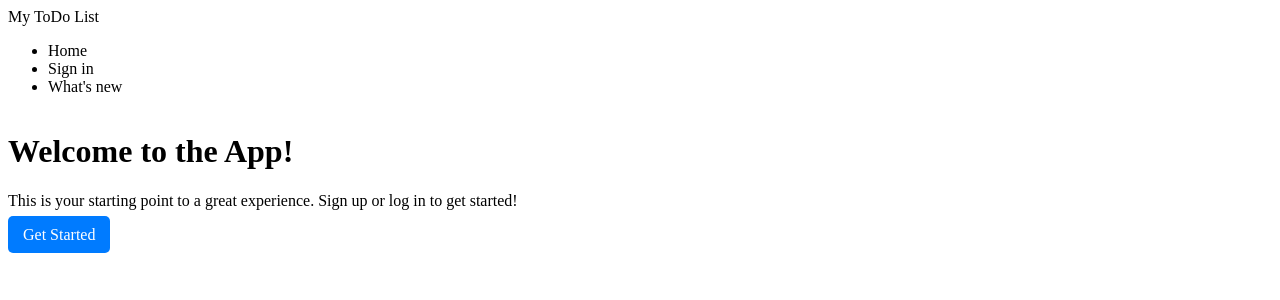
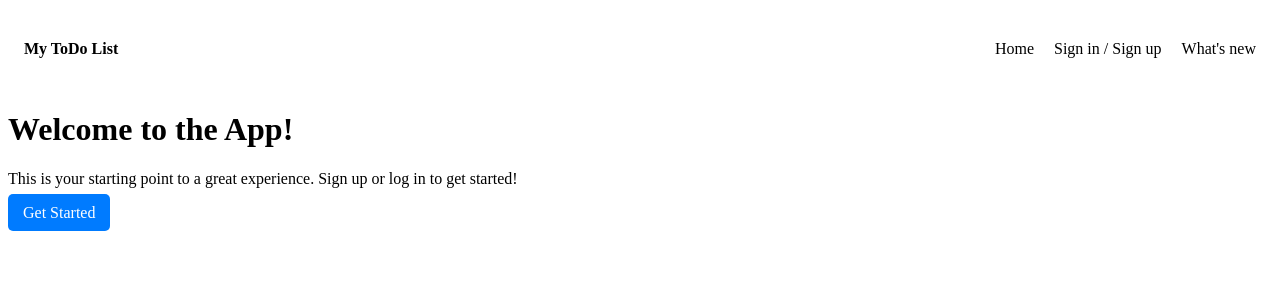
Before and after one commit to taistaschetto/My_ToDoList_project2, a Vue app: page / in a window 1280 px wide. Shown: the top 300 px of the page. Built offline with nearby package versions, Linux system fonts and the light colour scheme.

Commit message:
log in and fetch tasks fixed, it is now possible to login and tasks are shown correct, add new task, delete and edit tasks works

```diff
--- a/src/components/AppHeader.vue
+++ b/src/components/AppHeader.vue
@@ -1,21 +1,53 @@
 <template>
   <header class="header">
-    <div>My ToDo List</div>
+    <div class="logo">My ToDo List</div>
     <nav>
       <ul>
-        <li>Home</li>
-        <li>Sign in</li>
+        <!-- Not logged -->
+        <li v-if="!userStore.user" @click="goTo('Home')">Home</li>
+        <li v-if="!userStore.user" @click="goTo('Auth')">Sign in / Sign up</li>
+
+        <!-- logged in ÑOT WORKING -->
+        <li v-if="userStore.user" @click="signOut">Sign Out</li>
         <li>What's new</li>
       </ul>
     </nav>
   </header>
 </template>
 
-<script setup></script>
+<script setup>
+import { useRouter } from "vue-router";
+import { useUserStore } from "@/stores/user";
+
+const userStore = useUserStore();
+const router = useRouter();
+
+const goTo = (routeName) => {
+  router.push({ name: routeName });
+};
+
+const signOut = async () => {
+  await userStore.signOut();
+  router.push({ name: "home" });
+};
+</script>
 
 <style>
-.header{
-    display: flex;
-    flex-direction: column;
+.header {
+  display: flex;
+  justify-content: space-between;
+  align-items: center;
+  padding: 1rem;
+}
+.logo {
+  font-weight: bold;
+}
+nav ul {
+  list-style: none;
+  display: flex;
+}
+nav ul li {
+  margin-left: 20px;
+  cursor: pointer;
 }
 </style>
--- a/src/components/NewTask.vue
+++ b/src/components/NewTask.vue
@@ -6,18 +6,30 @@
 </template>
 
 <script setup>
-import { ref } from "vue";
-import { useTaskStore } from "@/stores/task";
+import { ref } from 'vue';
+import { useTaskStore } from '@/stores/task';
+import { useUserStore } from '@/stores/user';
 
-const title = ref("");
-const description = ref("");
-const store = useTaskStore();
+const taskStore = useTaskStore();
+const userStore = useUserStore();
+const title = ref('');
 
 const addTask = () => {
-  if (title.value.trim()) {
-    store.addTask({ title: title.value, description: description.value });
-    title.value = "";
-    description.value = "";
+  if (!title.value.trim()) {
+    alert("Title is required.");
+    return;
   }
+  if (!userStore.user.user.id) {
+    alert("Please log in to add tasks.");
+    return;
+  }
+
+  const taskDetails = {
+    title: title.value,
+    user_id: userStore.user.user.id
+  };
+
+  taskStore.addTask(taskDetails);
+  title.value = '';
 };
 </script>
--- a/src/components/TaskItem.vue
+++ b/src/components/TaskItem.vue
@@ -38,7 +38,7 @@ const saveTask = async () => {
   isEditing.value = false;
 };
 
-const toggleTaskCompletion = () => {
+const toggleTaskCompletion = async() => {
   store.modifyTask(props.task.id, { completed: !props.task.completed });
 };
 
@@ -46,7 +46,7 @@ const cancelEdit = () => {
   isEditing.value = false;
 };
 
-const deleteTask = (id) => {
+const deleteTask = async (id) => {
   store.deleteTask(id);
 };
 </script>
--- a/src/stores/task.js
+++ b/src/stores/task.js
@@ -1,16 +1,17 @@
 import { defineStore } from "pinia";
 import supabase from "@/lib/supabase";
-import { ref, onUnmounted } from "vue";
+import { ref } from "vue";
 import { useUserStore } from "./user";
 
 export const useTaskStore = defineStore("taskStore", () => {
   const tasks = ref([]);
 
-  // Fetch tasks
+  // Fetch
   const fetchTasks = async () => {
     const userStore = useUserStore();
 
-    if (!userStore.user.value) {
+    if (!userStore.user) {
+      console.log(userStore.user.user.id);
       console.error("No user logged in");
       return;
     }
@@ -18,7 +19,7 @@ export const useTaskStore = defineStore("taskStore", () => {
     const { data, error } = await supabase
       .from("tasks")
       .select("*")
-      .eq("user_id", userStore.user.value.id); // ensure user_id is used correctly in your tasks table
+      .eq("user_id", userStore.user.user.id);
 
     if (error) {
       console.error("Error fetching tasks:", error);
@@ -28,13 +29,11 @@ export const useTaskStore = defineStore("taskStore", () => {
     tasks.value = data;
   };
 
-
-
-  // Add a new task
-  const addTask = async (task) => {
-    const { error } = await supabase.from("tasks").insert([task]);
+  // Add
+  const addTask = async (taskDetails) => {
+    const { error } = await supabase.from("tasks").insert([taskDetails]);
     if (error) {
-      console.error("Error adding task:", error);
+      console.error("Failed to add task:", error.message);
       return;
     }
     await fetchTasks();
--- a/src/stores/user.js
+++ b/src/stores/user.js
@@ -3,8 +3,9 @@ import supabase from "@/lib/supabase";
 import { ref } from "vue";
 
 export const useUserStore = defineStore("userStore", () => {
-  const user = ref(null);
+  const user = ref(JSON.parse(localStorage.getItem('user')));
   const error = ref('');
+
 
   const createNewUser = async (email, password) => {
     try {
@@ -21,32 +22,34 @@ export const useUserStore = defineStore("userStore", () => {
   };
   const signOut = async () => {
   try {
-    await supabase.auth.signOut(); // Attempt to sign out with Supabase
-    user.value = null; // Reset user state
-    // Optionally, add router push here or in the component where signOut is called
-    // router.push('/');
+    await supabase.auth.signOut();
+    user.value = null;
+    localStorage.removeItem('user');
+
   } catch (error) {
     console.error("Error signing out:", error.message);
   }
 };
-  const signIn = async (email, password) => {
-    try {
-      let { user: signedInUser, error: signInError } = await supabase.auth.signInWithPassword({
-        email,
-        password,
-      });
-      if (signInError) throw signInError;
-      user.value = signedInUser;
-    } catch (err) {
-      error.value = err.message;
-      throw err;
-    }
-  };
+const signIn = async (email, password) => {
+  try {
+    const { data, error } = await supabase.auth.signInWithPassword({
+      email: email,
+      password: password,
+    });
+    if (error) throw error;
+    user.value = data;
+    localStorage.setItem('user', JSON.stringify(user.value));
+  } catch (error) {
+    console.error("Sign-in error:", error.message);
+    throw error;
+  }
+};
 
   return {
     user,
     error,
     createNewUser,
     signIn,
+    signOut
   };
 });
--- a/src/views/AuthView.vue
+++ b/src/views/AuthView.vue
@@ -36,28 +36,37 @@
       </button>
     </form>
 
-    <button v-if="isSigningUp" type="submit" :disabled="loading.value" @click="signUp">
+    <button
+      v-if="isSigningUp"
+      type="submit"
+      :disabled="loading.value"
+      @click="signUp"
+    >
       Create Account
     </button>
 
     <button @click="toggleMode">
-      {{ isSigningUp ? "Already have an account? Sign In." : "No account? Sign Up." }}
+      {{
+        isSigningUp
+          ? "Already have an account? Sign In."
+          : "No account? Sign Up."
+      }}
     </button>
   </div>
 </template>
 
 <script setup>
-import { ref, watch } from 'vue';
-import { useUserStore } from '@/stores/user';
-import { useRouter } from 'vue-router';
+import { ref, watch } from "vue";
+import { useUserStore } from "@/stores/user";
+import { useRouter } from "vue-router";
 
-const email = ref('');
-const password = ref('');
-const confirmPassword = ref('');
+const email = ref("");
+const password = ref("");
+const confirmPassword = ref("");
 const isSigningUp = ref(false);
 const userStore = useUserStore();
 const router = useRouter();
-const localError = ref('');
+const localError = ref("");
 const loading = ref(false);
 
 const validEmail = (email) => {
@@ -66,12 +75,15 @@ const validEmail = (email) => {
 
 const toggleMode = () => {
   isSigningUp.value = !isSigningUp.value;
-  localError.value = '';
+  localError.value = "";
 };
 
-watch(() => userStore.error, (newError) => {
-  localError.value = newError;
-});
+watch(
+  () => userStore.error,
+  (newError) => {
+    localError.value = newError;
+  }
+);
 
 const signUp = async () => {
   if (password.value !== confirmPassword.value) {
@@ -81,8 +93,9 @@ const signUp = async () => {
   loading.value = true;
   try {
     await userStore.createNewUser(email.value, password.value);
-    router.push('/dashboard');
+    router.push("/dashboard");
   } catch (err) {
+    localError.value = error.message;
   } finally {
     loading.value = false;
   }
@@ -92,8 +105,9 @@ const signIn = async () => {
   loading.value = true;
   try {
     await userStore.signIn(email.value, password.value);
-    router.push('/dashboard');
+    router.push("/dashboard");
   } catch (err) {
+    localError.value = error.message;
   } finally {
     loading.value = false;
   }
--- a/src/views/Dashboard.vue
+++ b/src/views/Dashboard.vue
@@ -1,8 +1,8 @@
 <template>
   <section>
     <NewTask />
-    <div v-for="task in tasks" :key="task.id" class="task-item">
-      <TaskItem :task="task" />
+    <div v-for="task in taskStore.tasks" :key="task.id" class="task-item">
+      <TaskItem :task="task" :key="task.id" />
     </div>
   </section>
 </template>
@@ -11,12 +11,11 @@
 import NewTask from "@/components/NewTask.vue";
 import TaskItem from "@/components/TaskItem.vue";
 import { useTaskStore } from "@/stores/task.js";
-import { onMounted, watch } from "vue";
+import { watch } from "vue";
 import { useUserStore } from "@/stores/user";
 
 const userStore = useUserStore();
 const taskStore = useTaskStore();
-const tasks = taskStore.tasks;
 
 watch(
   () => userStore.user,
```
Also changed, not shown: 2 other files (tests, documents, lock files or other folders).
